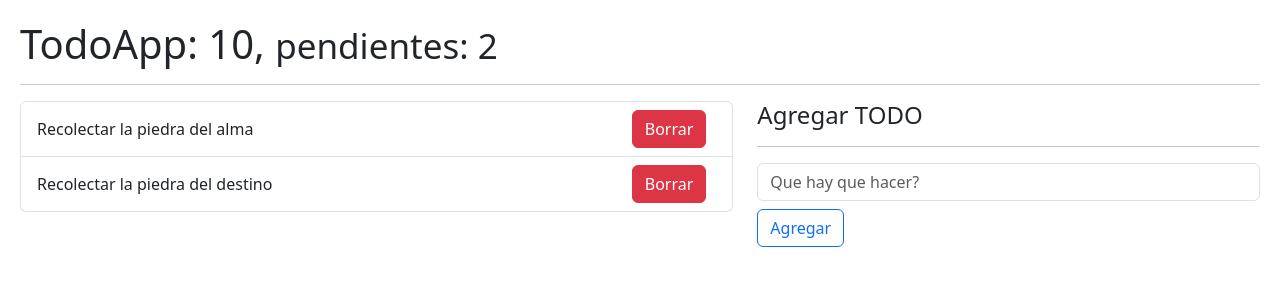
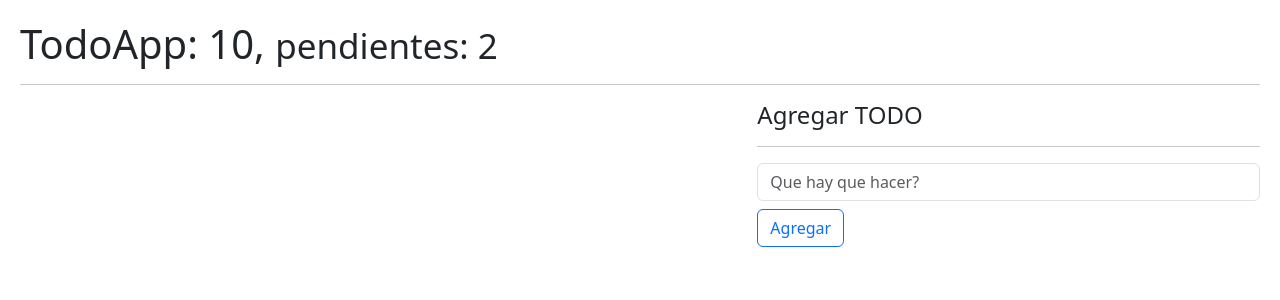
Before and after one commit to susigith/HooksApp, a React (Vite) app: page / in a window 1280 px wide. Shown: the top 300 px of the page. Built offline with nearby package versions, Linux system fonts and the light colour scheme.

Commit message:
TodoApp - Guardar y Leer TODOs en el localStorage

```diff
--- a/src/08-useReducer/TodoAdd.jsx
+++ b/src/08-useReducer/TodoAdd.jsx
@@ -1,4 +1,3 @@
-import { useState } from 'react';
 import { useForm } from '../hooks/useForm';
 
 export const TodoAdd = ({ onNewTodo }) => {
@@ -27,9 +26,9 @@ export const TodoAdd = ({ onNewTodo }) => {
         type='text'
         placeholder='Que hay que hacer?'
         className='form-control'
+        name='description'
         onChange={onInputChange}
         value={description}
-        name='description'
       />
       <button type='submit' className='btn btn-outline-primary mt-2'>
         Agregar
--- a/src/08-useReducer/TodoApp.jsx
+++ b/src/08-useReducer/TodoApp.jsx
@@ -1,38 +1,46 @@
-import { useReducer } from 'react';
-import { todoReducer } from './todoReducer';
-import { TodoList } from './TodoList';
-import { TodoAdd } from './TodoAdd';
+import { useEffect, useReducer } from 'react';
+import { TodoAdd, TodoList, todoReducer } from './';
 
 const initialState = [
-  {
-    id: new Date().getTime(),
-    description: 'Recolectar la piedra del alma',
-    done: false,
-  },
-  {
-    id: new Date().getTime() * 3,
-    description: 'Recolectar la piedra del destino',
-    done: false,
-  },
+  // {
+  //   id: new Date().getTime(),
+  //   description: 'Recolectar la piedra del alma',
+  //   done: false,
+  // },
 ];
 
+const init = () => {
+  return JSON.parse(localStorage.getItem('todos')) || [];
+};
+
 export const TodoApp = () => {
-  const [todos, dispatch] = useReducer(todoReducer, initialState);
+  const [todos, dispatch] = useReducer(todoReducer, initialState, init);
+
+  useEffect(() => {
+    localStorage.setItem('todos', JSON.stringify(todos));
+  }, [todos]);
 
   const handleNewTodo = (todo) => {
-    console.log(todo);
+    const action = {
+      type: '[TODO Add Todo]',
+      payload: todo,
+    };
+
+    dispatch(action);
   };
 
   return (
     <>
       <h1>
-        TodoApp: 10, <small>pendientes: 2</small>{' '}
+        TodoApp: 10, <small>pendientes: 2</small>
       </h1>
       <hr />
+
       <div className='row'>
         <div className='col-7'>
           <TodoList todos={todos} />
         </div>
+
         <div className='col-5'>
           <h4>Agregar TODO</h4>
           <hr />
--- a/src/08-useReducer/TodoItem.jsx
+++ b/src/08-useReducer/TodoItem.jsx
@@ -1,7 +1,7 @@
-export const TodoItem = ({ description }) => {
+export const TodoItem = ({ todo }) => {
   return (
     <li className='list-group-item d-flex justify-content-between'>
-      <span className='align-self-center'>{description}</span>
+      <span className='align-self-center'>{todo.description}</span>
       <button className='btn btn-danger'>Borrar</button>
     </li>
   );
--- a/src/08-useReducer/TodoList.jsx
+++ b/src/08-useReducer/TodoList.jsx
@@ -1,10 +1,10 @@
-import { TodoItem } from './TodoItem';
+import { TodoItem } from './';
 
 export const TodoList = ({ todos = [] }) => {
   return (
     <ul className='list-group'>
       {todos.map((todo) => (
-        <TodoItem key={todo.id} description={todo.description} />
+        <TodoItem key={todo.id} todo={todo} />
       ))}
     </ul>
   );
--- /dev/null
+++ b/src/08-useReducer/index.js
@@ -0,0 +1,6 @@
+export * from './intro-reducer';
+export * from './TodoAdd';
+export * from './TodoApp';
+export * from './TodoItem';
+export * from './TodoList';
+export * from './todoReducer';
--- a/src/08-useReducer/todoReducer.js
+++ b/src/08-useReducer/todoReducer.js
@@ -1,7 +1,12 @@
 export const todoReducer = (initialState = [], action) => {
   switch (action.type) {
-    case 'ABC':
-      throw new Error('Action.type = ABC pendiente de implementar');
+    case '[TODO Add Todo]':
+      return [...initialState, action.payload];
+
+    // case '[TODO Delete Todo]':
+    //   return [
+    //     initialState.filter((todo) => todo == !action.payload.description),
+    //   ];
 
     default:
       return initialState;
```
